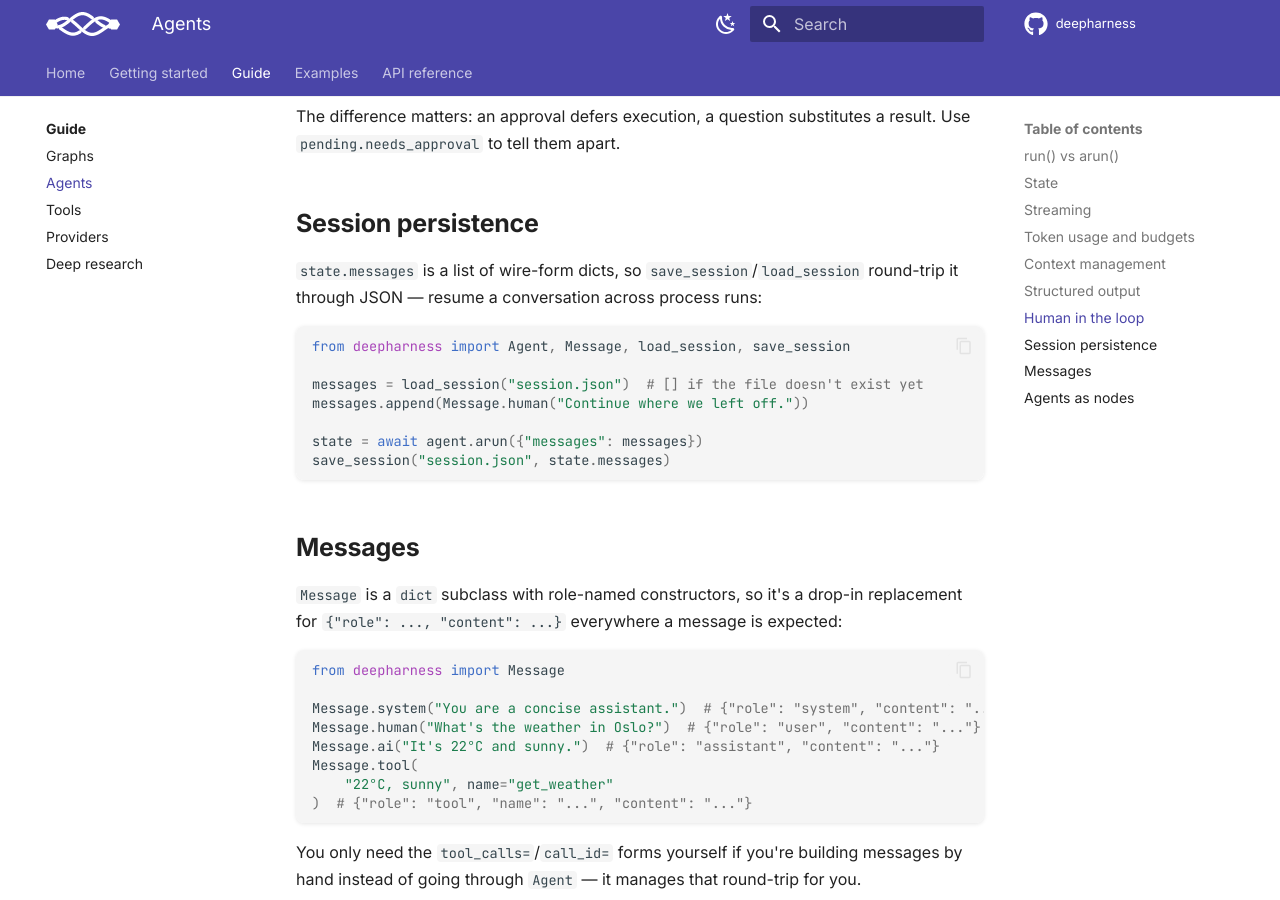
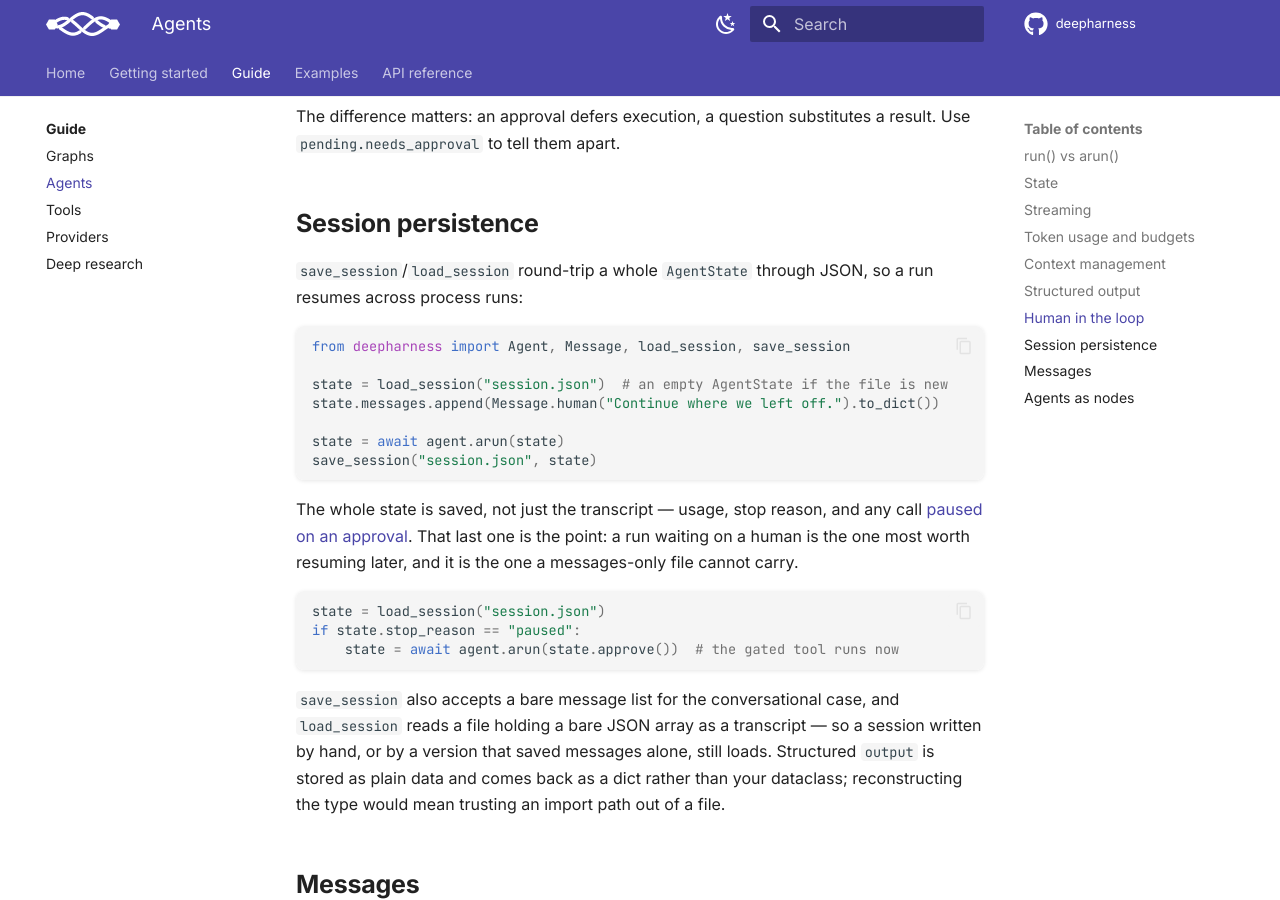
Before and after one commit to sayedshaun/deepharness, an MkDocs documentation site: the page built from docs/guide/agents.md, in a window 1280 px wide and 900 px high, scrolled down 6019 px. Built offline with MkDocs 1.6.1 and Material for MkDocs 9.7.7, drawn with Linux system fonts in a browser that asks for light colours; comment, search, counter and statistics services are not loaded.

Commit message:
docs: document the full-state session round-trip

````diff
--- a/docs/guide/agents.md
+++ b/docs/guide/agents.md
@@ -261,18 +261,35 @@ The difference matters: an approval defers execution, a question substitutes a r
 
 ## Session persistence
 
-`state.messages` is a list of wire-form dicts, so `save_session`/`load_session` round-trip it
-through JSON — resume a conversation across process runs:
+`save_session`/`load_session` round-trip a whole `AgentState` through JSON, so a run resumes
+across process runs:
 
 ```python
 from deepharness import Agent, Message, load_session, save_session
 
-messages = load_session("session.json")  # [] if the file doesn't exist yet
-messages.append(Message.human("Continue where we left off."))
+state = load_session("session.json")  # an empty AgentState if the file is new
+state.messages.append(Message.human("Continue where we left off.").to_dict())
 
-state = await agent.arun({"messages": messages})
-save_session("session.json", state.messages)
+state = await agent.arun(state)
+save_session("session.json", state)
 ```
+
+The whole state is saved, not just the transcript — usage, stop reason, and any call
+[paused on an approval](#human-in-the-loop). That last one is the point: a run waiting on a
+human is the one most worth resuming later, and it is the one a messages-only file cannot
+carry.
+
+```python
+state = load_session("session.json")
+if state.stop_reason == "paused":
+    state = await agent.arun(state.approve())  # the gated tool runs now
+```
+
+`save_session` also accepts a bare message list for the conversational case, and
+`load_session` reads a file holding a bare JSON array as a transcript — so a session written
+by hand, or by a version that saved messages alone, still loads. Structured `output` is stored
+as plain data and comes back as a dict rather than your dataclass; reconstructing the type
+would mean trusting an import path out of a file.
 
 ## Messages
 
````
Also changed, not shown: docs/reference/api.md (+9 -3 lines).
